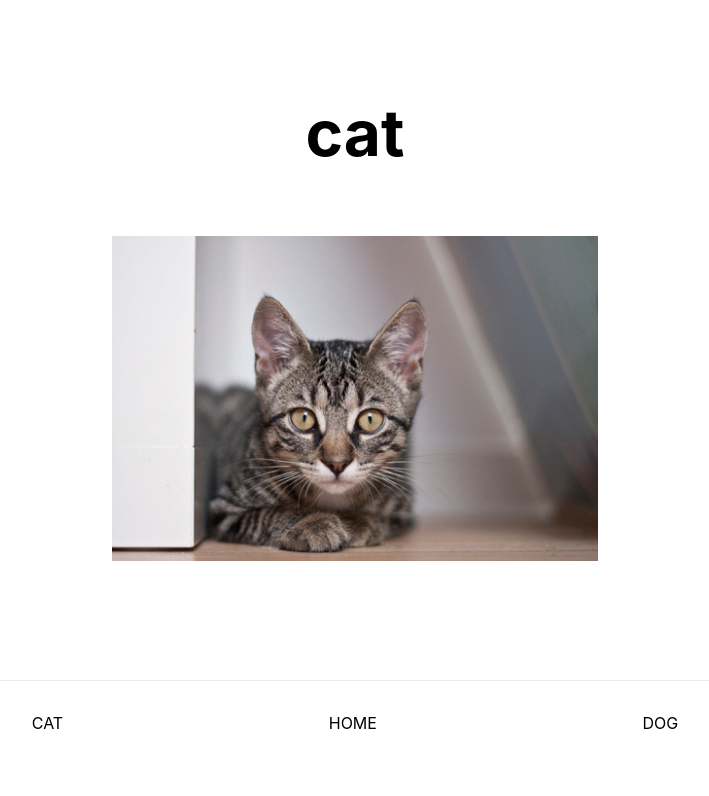
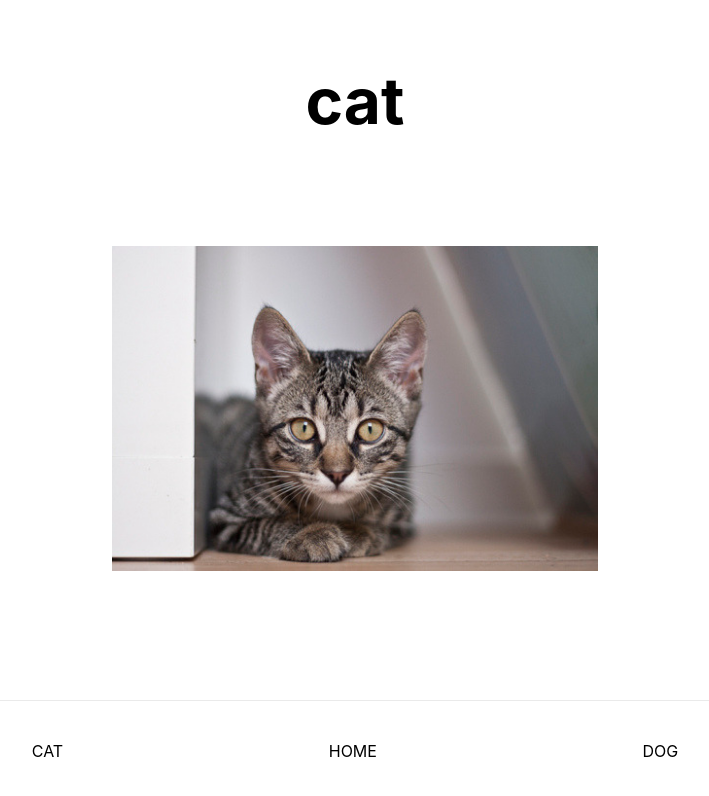
Before and after one commit to ethanppl/gh-pages-nextjs, a Next.js app: page /demo/cat in a window 1280 px wide. Shown: the top 796 px of the page, without its empty margins (285-994 px from the left). Built offline with nearby package versions, Linux system fonts and the light colour scheme.

Commit message:
fix footer display

```diff
--- a/styles/Home.module.css
+++ b/styles/Home.module.css
@@ -1,11 +1,13 @@
 .container {
   padding: 0 2rem;
-  height: 100vh;
+  min-height: 100vh;
+  display: flex;
+  flex-direction: column;
+  justify-content: space-between;
 }
 
 .main {
-  height: 85vh;
-  padding: 4rem 0;
+  padding: 2rem 0;
   flex: 1;
   display: flex;
   flex-direction: column;
@@ -22,6 +24,7 @@
   justify-content: center;
   align-items: center;
   width: 75%;
+  max-height: 100px;
 }
 
 .footer a {
```
